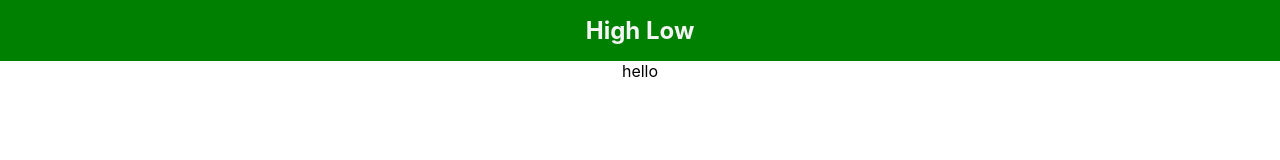
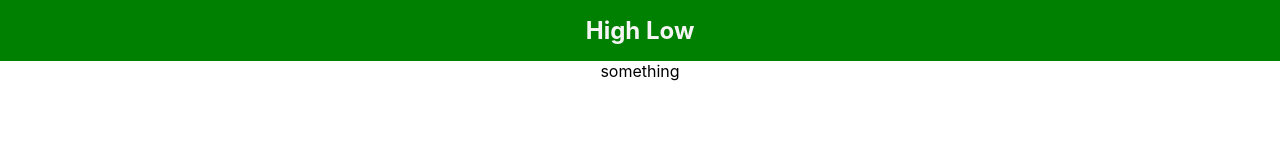
Before and after one commit to pjkboi/HighLowReactJS, a React (Create React App) app: page / in a window 1280 px wide. Shown: the top 160 px of the page. Built offline with nearby package versions, Linux system fonts and the light colour scheme.

Commit message:
created cardgameboard component

```diff
--- a/package.json
+++ b/package.json
@@ -6,6 +6,7 @@
     "@testing-library/jest-dom": "^5.11.10",
     "@testing-library/react": "^11.2.6",
     "@testing-library/user-event": "^12.8.3",
+    "axios": "^0.21.1",
     "react": "^17.0.2",
     "react-dom": "^17.0.2",
     "react-scripts": "4.0.3",
--- a/src/App.js
+++ b/src/App.js
@@ -1,12 +1,13 @@
 import './App.css';
 import {Header, Layout} from './components/Layout.components';
+import CardGameBoard from './components/CardGameBoard';
 
 function App() {
   return (
     <div className="App">
       <Header>High Low</Header>
       <Layout>
-        hello
+        <CardGameBoard />
       </Layout>
     </div>
   );
--- /dev/null
+++ b/src/components/CardGameBoard.js
@@ -0,0 +1,19 @@
+import React from 'react';
+
+class CardGameBoard extends React.Component{
+    state = {
+
+    }
+
+    componentDidMount = () => {
+
+    }
+
+    render() {
+        return (
+            <div>something</div>
+        )
+    }
+}
+
+export default CardGameBoard;
```
Also changed, not shown: 1 other file (tests, documents, lock files or other folders).
